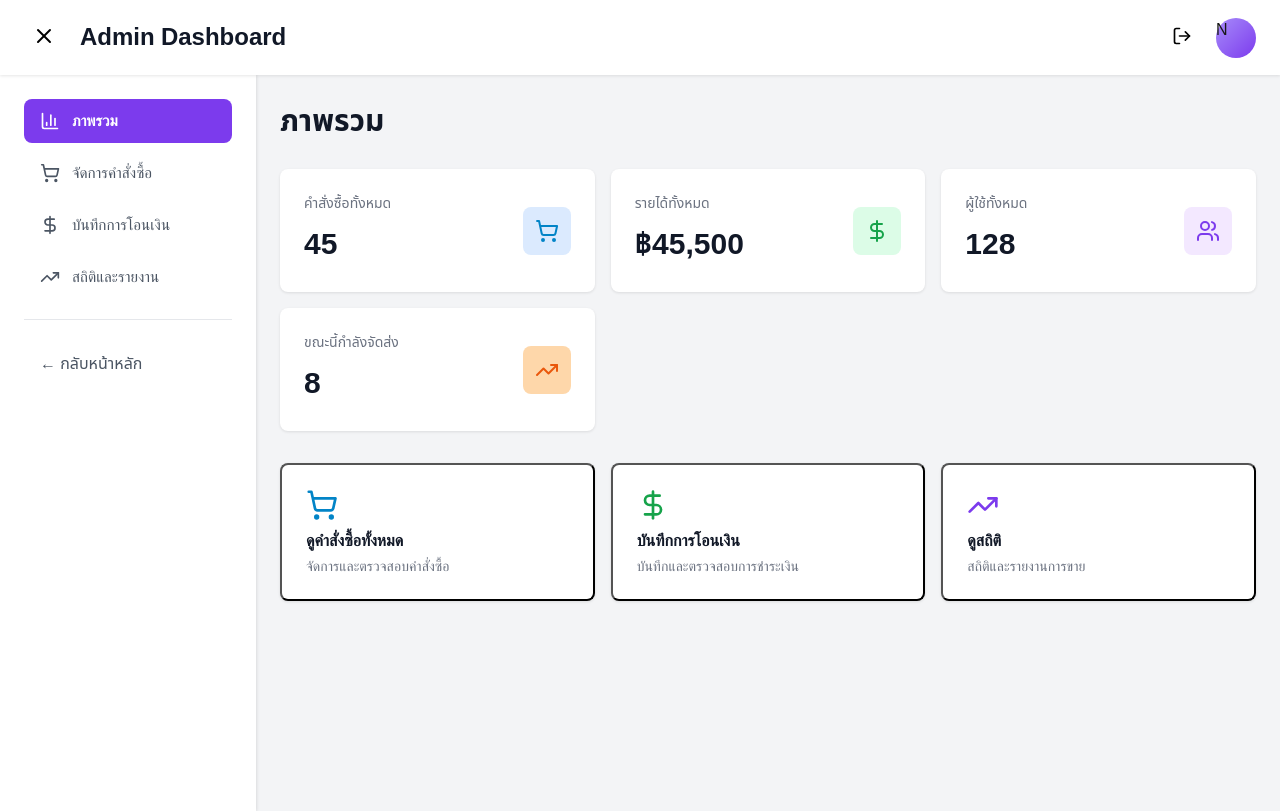
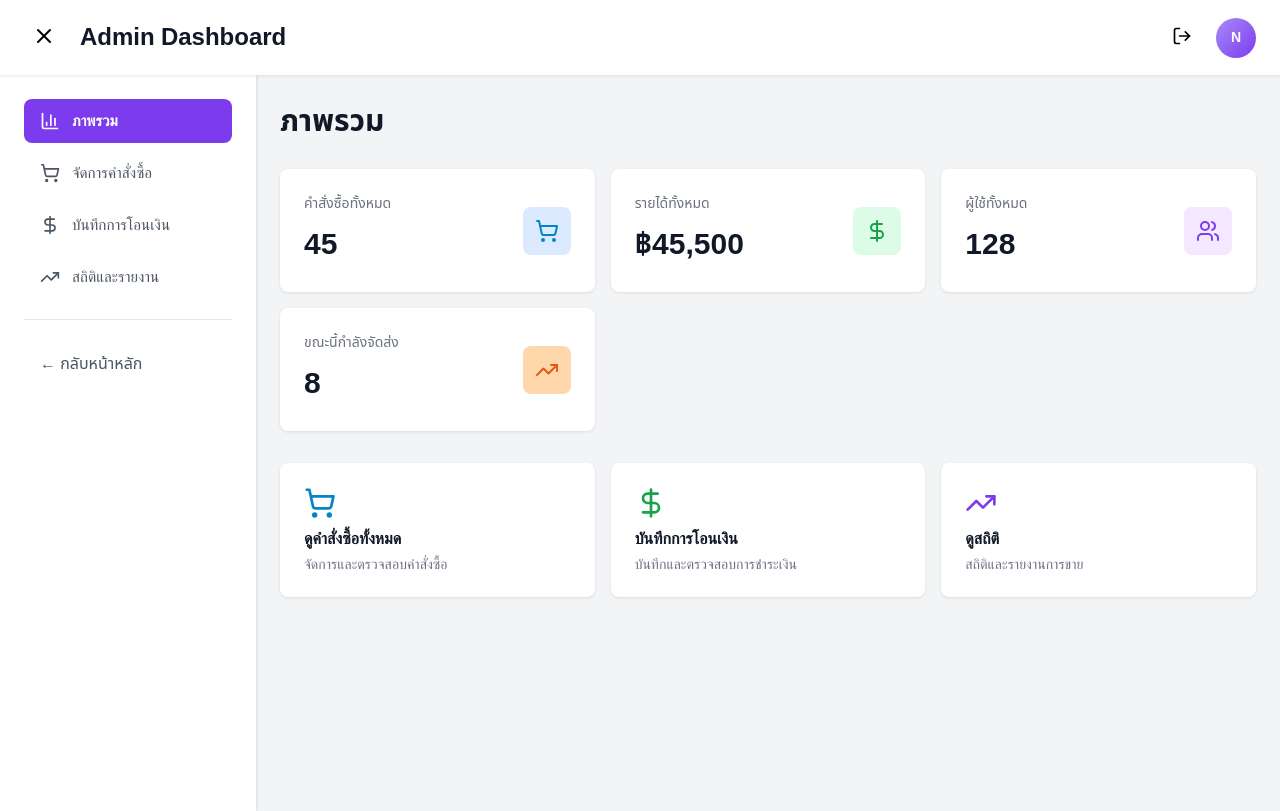
Before and after one commit to Non2412/sisaketweb2, a Next.js app: page /admin in a window 1280 px wide. Built offline with nearby package versions, Linux system fonts and the light colour scheme; sample sign-in values are in the browser's storage.

Commit message:
Edit admin.module.css

```diff
--- a/src/app/admin/admin.module.css
+++ b/src/app/admin/admin.module.css
@@ -58,6 +58,12 @@
   height: 2.5rem;
   border-radius: 50%;
   background: linear-gradient(135deg, #a78bfa 0%, #7c3bed 100%);
+  display: flex;
+  align-items: center;
+  justify-content: center;
+  color: #ffffff;
+  font-weight: bold;
+  font-size: 0.875rem;
 }
 
 /* Main Layout */
@@ -95,9 +101,6 @@
   font-size: 0.95rem;
   font-weight: 500;
   transition: all 0.2s ease;
-}
-
-.sidebarButton {
   color: #4b5563;
   background-color: transparent;
 }
@@ -240,6 +243,7 @@
   cursor: pointer;
   transition: all 0.3s ease;
   text-align: left;
+  border: none;
 }
 
 .actionCard:hover {
@@ -310,8 +314,7 @@
 
 .searchInput:focus {
   outline: none;
-  ring: 2px solid #7c3bed;
-  border-color: transparent;
+  border-color: #7c3bed;
   box-shadow: 0 0 0 3px rgba(124, 58, 237, 0.1);
 }
 
@@ -364,7 +367,6 @@
   font-size: 0.875rem;
   font-weight: 600;
   color: #4b5563;
-  text-transform: none;
 }
 
 .tableBodyRow {
@@ -443,6 +445,7 @@
   display: flex;
   align-items: center;
   justify-content: center;
+  color: #4b5563;
 }
 
 .actionButton.view:hover {
@@ -598,8 +601,8 @@
 .modalInput:focus,
 .modalSelect:focus {
   outline: none;
-  ring: 2px solid #7c3bed;
-  border-color: transparent;
+  border-color: #7c3bed;
+  box-shadow: 0 0 0 3px rgba(124, 58, 237, 0.1);
 }
 
 .modalFooter {
```
